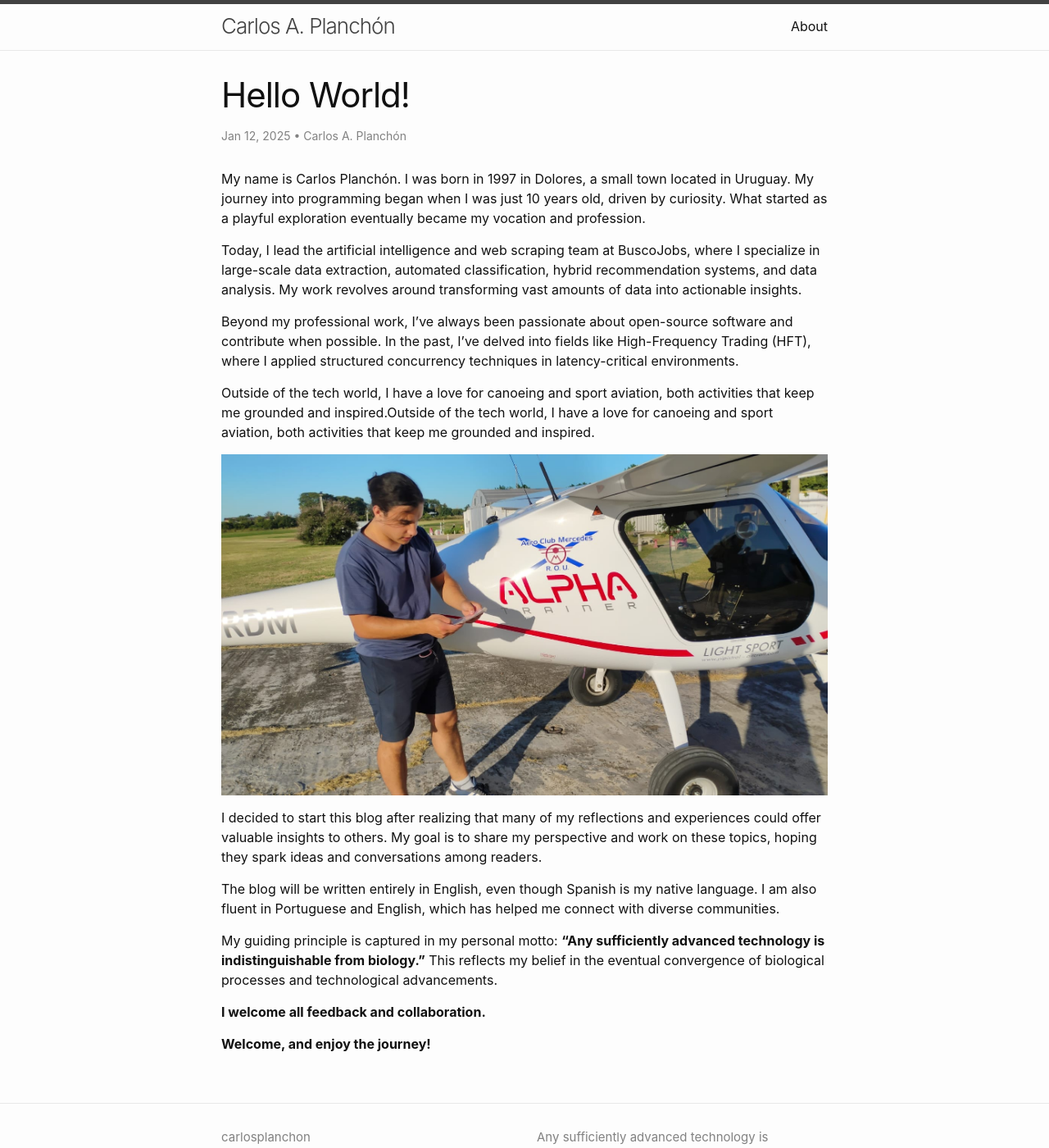
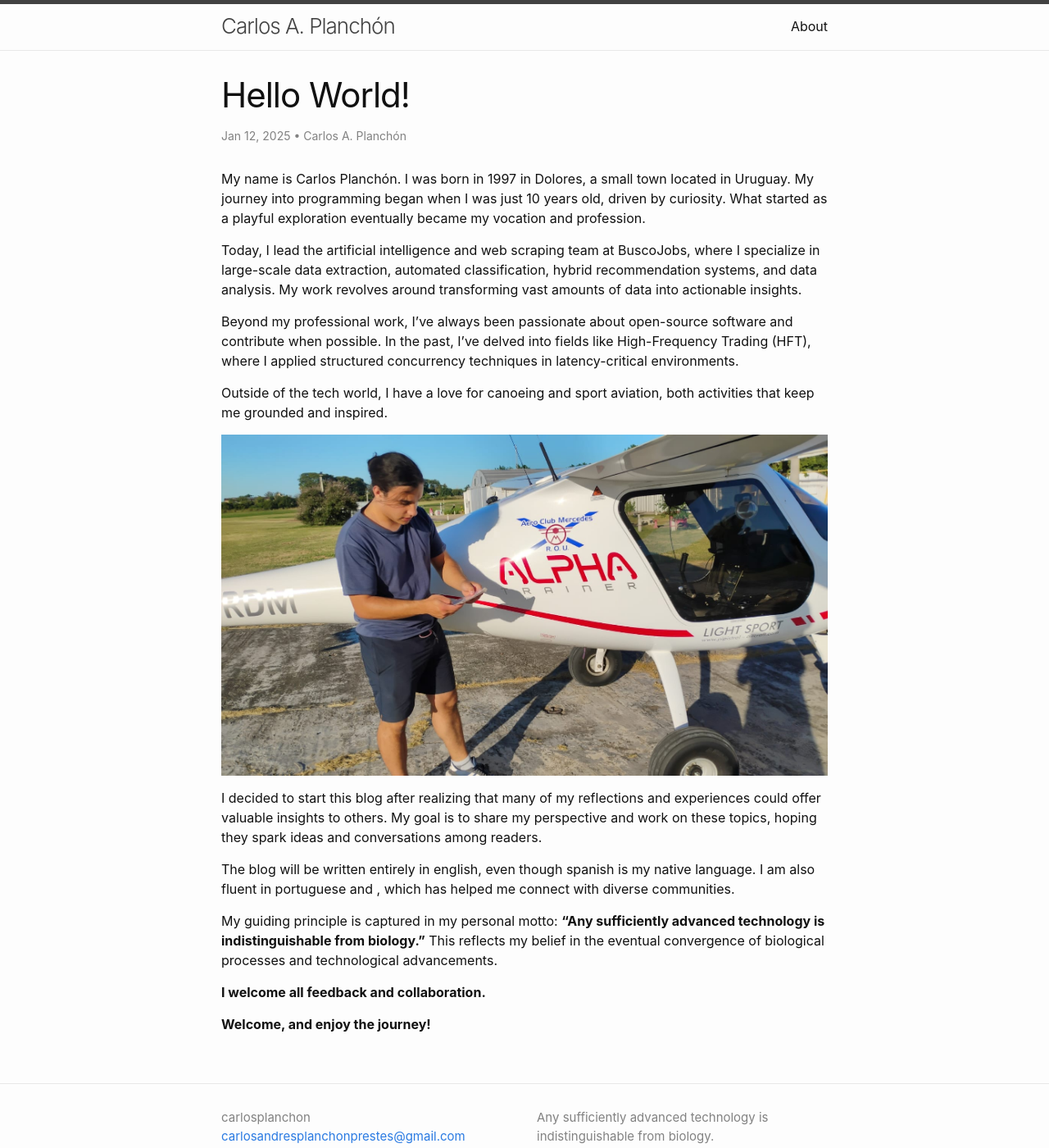
Before and after one commit to carlosplanchon/carlosplanchon.github.io, a Jekyll site: the page built from _posts/2025-01-12-hello-world.md, in a window 1280 px wide and 1400 px high. Shown: the whole window at 82% size. Built offline with Jekyll 4.4.1, drawn with Linux system fonts in a browser that asks for light colours; comment, search, counter and statistics services are not loaded.

Commit message:
Update _posts/2025-01-12-hello-world.md (via Pages CMS)

```diff
--- a/_posts/2025-01-12-hello-world.md
+++ b/_posts/2025-01-12-hello-world.md
@@ -13,13 +13,13 @@
 
 Beyond my professional work, I've always been passionate about open-source software and contribute when possible. In the past, I've delved into fields like High-Frequency Trading (HFT), where I applied structured concurrency techniques in latency-critical environments.
 
-Outside of the tech world, I have a love for canoeing and sport aviation, both activities that keep me grounded and inspired.Outside of the tech world, I have a love for canoeing and sport aviation, both activities that keep me grounded and inspired.
+Outside of the tech world, I have a love for canoeing and sport aviation, both activities that keep me grounded and inspired.
 
 ![](/media/preflight_checklist_29_12_2024.jpeg)
 
 I decided to start this blog after realizing that many of my reflections and experiences could offer valuable insights to others. My goal is to share my perspective and work on these topics, hoping they spark ideas and conversations among readers.
 
-The blog will be written entirely in English, even though Spanish is my native language. I am also fluent in Portuguese and English, which has helped me connect with diverse communities.
+The blog will be written entirely in english, even though spanish is my native language. I am also fluent in portuguese and , which has helped me connect with diverse communities.
 
 My guiding principle is captured in my personal motto: **"Any sufficiently advanced technology is indistinguishable from biology."** This reflects my belief in the eventual convergence of biological processes and technological advancements.
 
```
